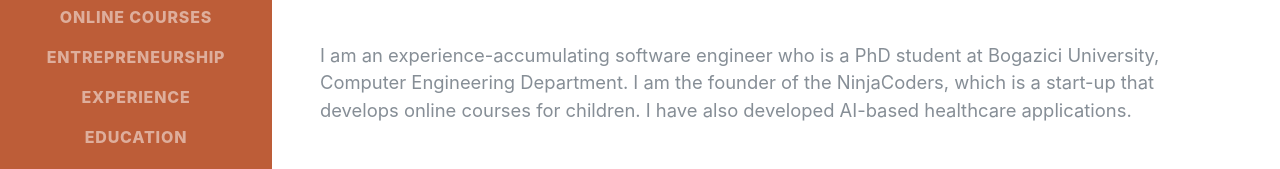
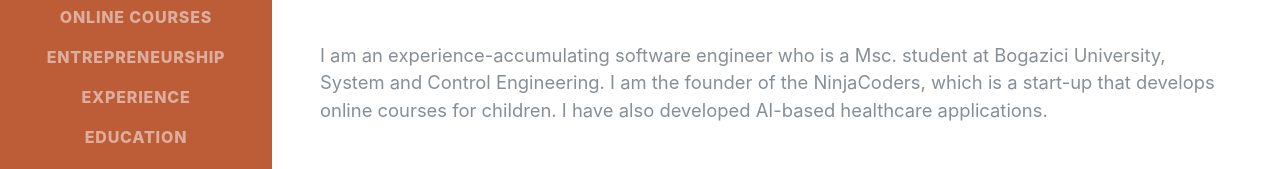
Before and after one commit to caglayan/PersonalWebSite, a plain HTML site: page index.html in a window 1280 px wide. Shown: the part 413-582 px from the top of the page. Drawn offline with Linux system fonts and the light colour scheme; a web font is replaced by a local one.

Commit message:
computer science deleted

```diff
--- a/index.html
+++ b/index.html
@@ -94,7 +94,7 @@
           <a href="mailto:name@email.com">caglayanserbetci@gmail.com</a>
         </div>
         <p class="lead mb-5">
-          I am an experience-accumulating software engineer who is a PhD student at Bogazici University, Computer Engineering Department.
+          I am an experience-accumulating software engineer who is a Msc. student at Bogazici University, System and Control Engineering. <!--PhD student at Bogazici University, Computer Engineering Department.-->
 
           I am the founder of the NinjaCoders, which is a start-up that develops online courses for children.
 
@@ -283,7 +283,8 @@
           I ❤️Bogazici University
         </p>
         <div class="resume-item d-flex flex-column flex-md-row justify-content-between mb-5">
-          <div class="resume-content">
+
+          <!--<div class="resume-content">
             <h3 class="mb-0">Bogazici University</h3>
             <div class="subheading mb-3">Doctor of Philosophy</div>
             <div>Computer Engineering</div>
@@ -292,7 +293,7 @@
           <div class="resume-date text-md-right">
             <span class="text-primary">Sep 2020 - Present</span>
           </div>
-        </div>
+        </div>-->
 
         <div class="resume-item d-flex flex-column flex-md-row justify-content-between mb-5">
           <div class="resume-content">
```
Also changed, not shown: 2 other files.
